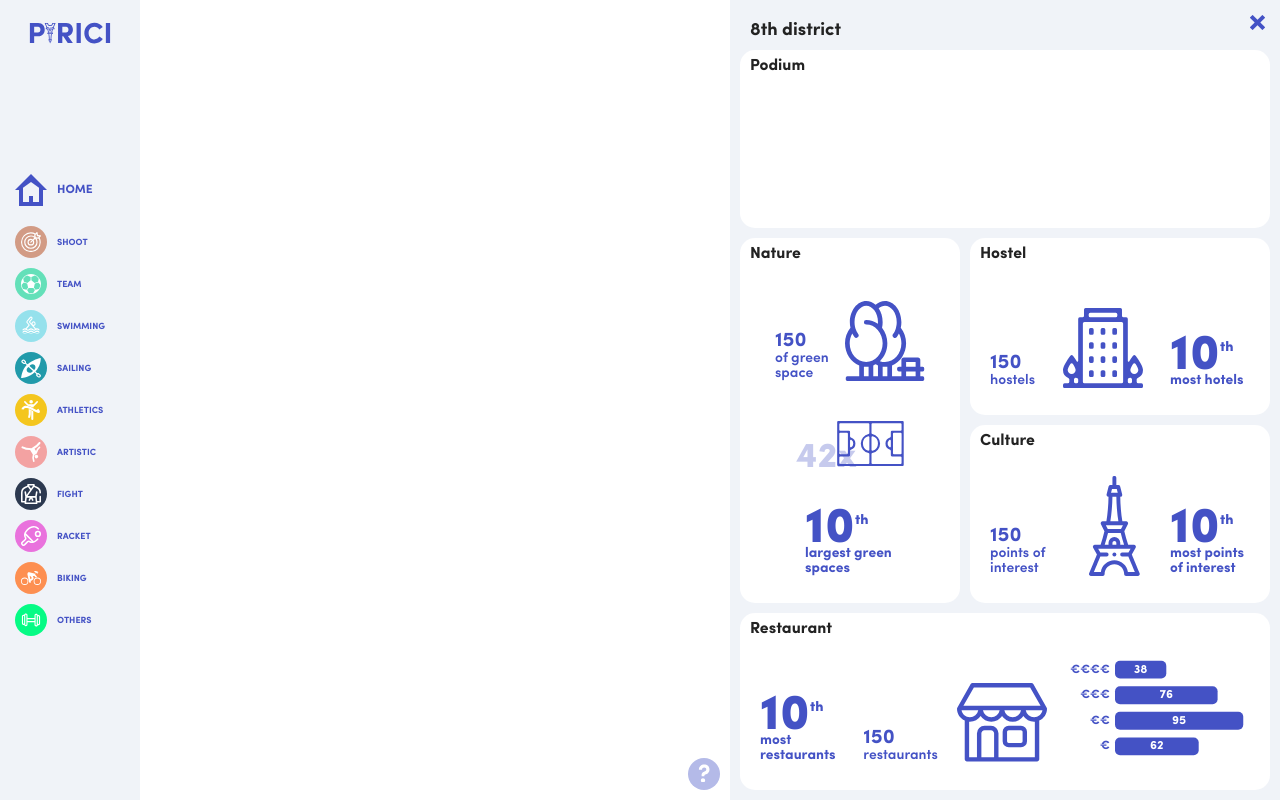
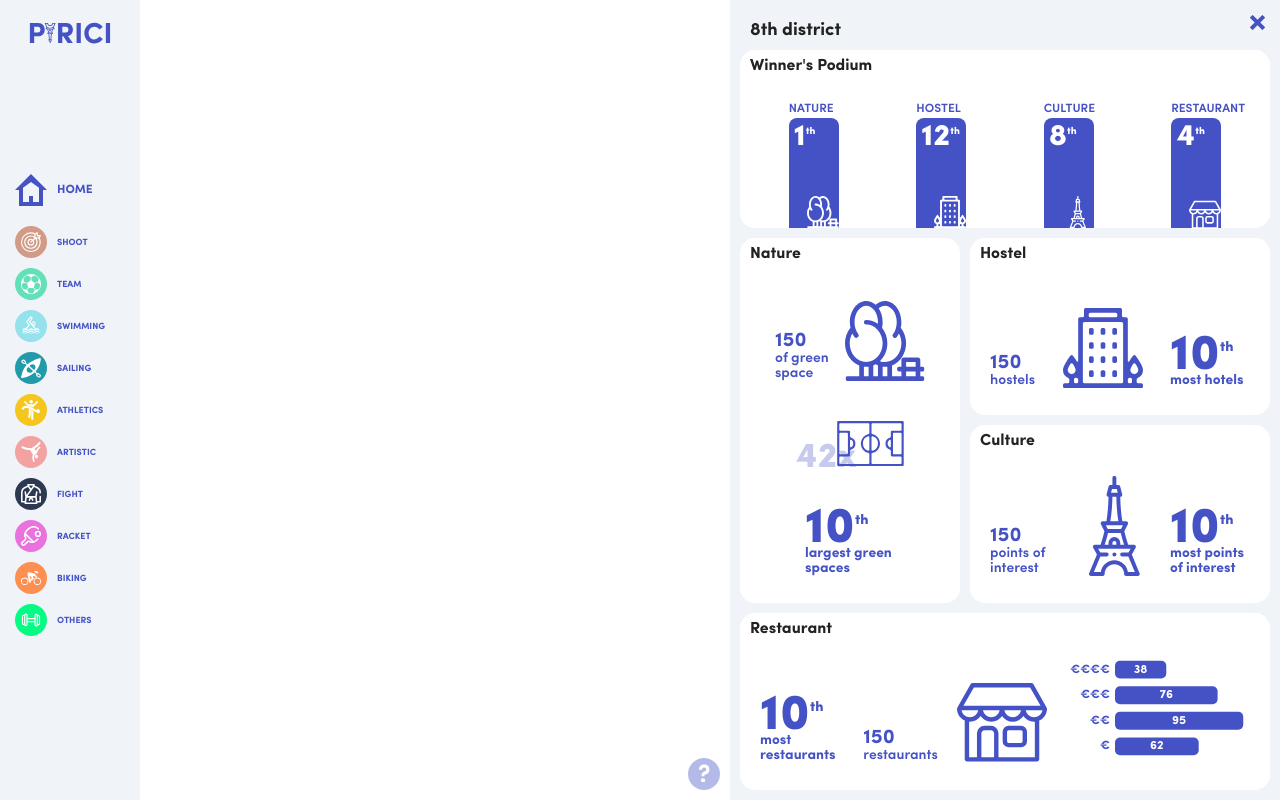
Before and after one commit to ArcanumLibella/parici, a React (Create React App) app: page / in a window 1280 px wide. Built offline with nearby package versions, Linux system fonts and the light colour scheme.

Commit message:
Feature: create podium card (static)

```diff
--- a/src/assets/css/app.scss
+++ b/src/assets/css/app.scss
@@ -13,6 +13,7 @@
 @import 'components/_card-restaurant.scss';
 @import 'components/_card.scss';
 @import 'components/_podium.scss';
+@import 'components/_ranking.scss';
 @import 'components/_sports.scss';
 @import 'components/_dropdown.scss';
 
--- a/src/assets/css/components/_card-restaurant.scss
+++ b/src/assets/css/components/_card-restaurant.scss
@@ -51,6 +51,7 @@
     align-items: center;
     justify-content: center;
     width: 40px;
+    color: $purple1;
   }
 
   &__reviews {
--- a/src/assets/css/components/_podium.scss
+++ b/src/assets/css/components/_podium.scss
@@ -8,8 +8,9 @@
 
   &__wrapper {
     display: flex;
-    justify-content: space-between;
+    align-items: flex-end;
+    justify-content: space-around;
     width: 100%;
-    height: calc(100% - 15px);
+    height: calc(100% - 8px);
   }
 }
--- /dev/null
+++ b/src/assets/css/components/_ranking.scss
@@ -0,0 +1,34 @@
+$first: 110px;
+$second: 90px;
+$third: 70px;
+$fourth: 50px;
+
+.ranking {
+  position: relative;
+  width: 50px;
+  height: $first;
+  background-color: $purple1;
+  border-radius: 8px 8px 0 0;
+
+  &__title {
+    position: relative;
+    top: -15px;
+  }
+
+  &__data {
+    position: relative;
+    top: 0px;
+    left: 5px;
+  }
+
+  .icon {
+    position: relative;
+    bottom: -47px;
+    right: -18px;
+    fill: $white;
+
+    &-food {
+      bottom: -50px;
+    }
+  }
+}
--- a/src/assets/css/global/_fonts.scss
+++ b/src/assets/css/global/_fonts.scss
@@ -57,6 +57,25 @@
   }
 }
 
+.ranking-title {
+  font-size: rem(12px);
+  font-weight: 600;
+  text-transform: uppercase;
+  color: $purple1;
+}
+
+.ranking-data {
+  font-size: rem(30px);
+  font-weight: 900;
+  line-height: 0;
+  color: $white;
+
+  sup {
+    font-size: rem(10px);
+    vertical-align: super;
+  }
+}
+
 .restaurant-price {
   color: $purple1;
   font-size: rem(12px);
--- a/src/components/DASHBOARD/Card/Charts/HostelChart.jsx
+++ b/src/components/DASHBOARD/Card/Charts/HostelChart.jsx
@@ -6,17 +6,19 @@ import { colors } from '../../../../data/colors'
 
 
 
-const HostelChart = ( data ) => {
-  return(
+const HostelChart = (data) => {
+  return (
     <ResponsiveBar
       data={data}
-      keys={[ 'total' ]}
+      keys={['total']}
       indexBy="stars"
-      margin={{ top: 0, right: 0, bottom: 30, left: 0 }}
-      padding={0.3}
-      colors={ colors[5] }
+      margin={{ top: 20, right: 30, bottom: 20, left: 30 }}
+      padding={0.1}
+      colors={colors[5]}
       borderRadius={5}
       borderWidth={0}
+      axisLeft={null}
+      tickSize={0}
       enableGridY={false}
       labelTextColor={colors[1]}
       // legends={[]}
--- /dev/null
+++ b/src/components/DASHBOARD/Card/Front/Ranking.jsx
@@ -0,0 +1,32 @@
+import React from 'react'
+
+// SVG
+import { Tree, Monument, Food, Hostel } from '../../../../assets/icons/all-icons'
+
+
+
+const Ranking = (props) => {
+  const { rankingType, dataRanking } = props
+
+  const handleIconRanking = (rankingType) => {
+    if (rankingType === 'nature') {
+      return <Tree />
+    } else if (rankingType === 'culture') {
+      return <Monument />
+    } else if (rankingType === 'hostel') {
+      return <Hostel />
+    } else if (rankingType === 'restaurant') {
+      return <Food />
+    }
+  }
+
+  return (
+    <div className='ranking'>
+      <p className='ranking__title ranking-title'>{rankingType}</p>
+      <span className='ranking__data ranking-data'>{dataRanking}<sup>th</sup></span>
+      {handleIconRanking(rankingType)}
+    </div>
+  )
+}
+
+export default Ranking
--- a/src/components/DASHBOARD/Card/Podium.jsx
+++ b/src/components/DASHBOARD/Card/Podium.jsx
@@ -1,22 +1,25 @@
 import React from 'react'
+
+// COMPONENTS
+import Ranking from './Front/Ranking'
 
 
 
 const Podium = (props) => {
   const { cardType } = props
-  return(
-    <div className={ 'card card--' + cardType }>
-      {/* CARD-FRONT */}
-      <div className='card__front podium'>
-        <h3 className='podium__title card-title'>{ cardType }</h3>
+
+  return (
+    <div className={'card card--' + cardType}>
+      <div className='podium'>
+        <h3 className='podium__title card-title'>Winner's Podium</h3>
 
         <div className='podium__wrapper'>
-
+          <Ranking rankingType='nature' dataRanking='1' />
+          <Ranking rankingType='hostel' dataRanking='12' />
+          <Ranking rankingType='culture' dataRanking='8' />
+          <Ranking rankingType='restaurant' dataRanking='4' />
         </div>
       </div>
-
-      {/* CARD-BACK */}
-      <div className='card__back'>{'BACK ' + cardType }</div>
     </div>
   )
 }
--- a/src/data/hostelsStars.js
+++ b/src/data/hostelsStars.js
@@ -17,6 +17,6 @@ export const hostelsStars = [
   },
   {
     "stars": "*****",
-    "total": 3
+    "total": 23
   }
 ];
```
Also changed, not shown: src/components/DASHBOARD/Card/Card.jsx (+5 -5 lines), 1 other file (tests, documents, lock files or other folders).
